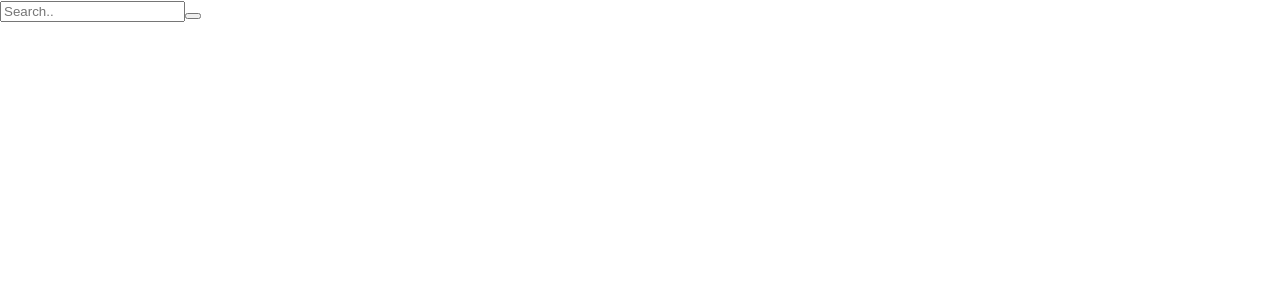
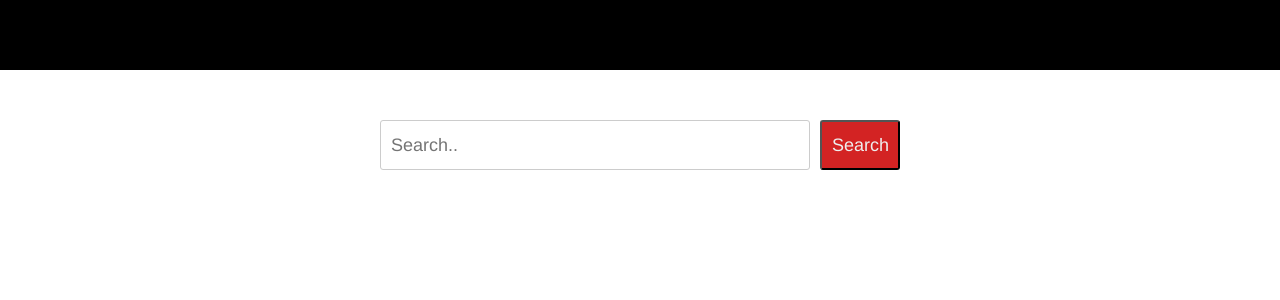
Before and after one commit to chaofan85/yelp-frontend, a React (Create React App) app: page / in a window 1280 px wide. Shown: the top 300 px of the page. Built offline with nearby package versions, Linux system fonts and the light colour scheme.

Commit message:
updated styling

```diff
--- a/src/App.css
+++ b/src/App.css
@@ -30,3 +30,8 @@
     transform: rotate(360deg);
   }
 }
+
+main {
+  width: 80%;
+  margin: auto;
+}
--- a/src/App.js
+++ b/src/App.js
@@ -1,13 +1,19 @@
 import React, { Component } from "react";
 import "./App.css";
+import Header from "./components/header";
 import SearchBar from "./components/searchBar";
+import ResultList from "./components/resultList";
 // import $ from "jquery";
 
 class App extends Component {
   render() {
     return (
       <div>
-        <SearchBar />
+        <Header />
+        <main>
+          <SearchBar />
+          <ResultList />
+        </main>
       </div>
     );
   }
--- /dev/null
+++ b/src/components/header.css
@@ -0,0 +1,5 @@
+header {
+  width: 100%;
+  height: 70px;
+  background: black;
+}
--- a/src/components/header.jsx
+++ b/src/components/header.jsx
@@ -0,0 +1,10 @@
+import React from "react";
+import "./header.css";
+
+const Header = () => (
+  <div>
+    <header />
+  </div>
+);
+
+export default Header;
--- /dev/null
+++ b/src/components/restaurantItem.jsx
@@ -0,0 +1,8 @@
+import React from "react";
+
+const RestaurantItem = ({ name }) => {
+  console.log(name);
+  return <li>{name}</li>;
+};
+
+export default RestaurantItem;
--- /dev/null
+++ b/src/components/resultList.css
@@ -0,0 +1,7 @@
+.search-result {
+  width: 80%;
+}
+
+.restaurant-list {
+  list-style-type: none;
+}
--- /dev/null
+++ b/src/components/resultList.jsx
@@ -0,0 +1,36 @@
+import React from "react";
+import { connect } from "react-redux";
+import RestaurantItem from "./restaurantItem";
+import "./resultList.css";
+
+class ResultList extends React.Component {
+  componentDidMount() {
+    if (this.props.restaurants) {
+      console.log(this.props.restaurants);
+    }
+  }
+  render() {
+    // console.log(this.props.restaurants);
+    const restaurants = this.props.restaurants
+      ? this.props.restaurants.map(res => {
+          return <RestaurantItem key={res.id} name={res.name} />;
+        })
+      : null;
+    return (
+      <section className="search-result">
+        <ul className="restaurant-list">{restaurants}</ul>
+      </section>
+    );
+  }
+}
+
+function mapStateToProps(state) {
+  return {
+    restaurants: state.restaurants
+  };
+}
+
+export default connect(
+  mapStateToProps,
+  null
+)(ResultList);
--- /dev/null
+++ b/src/components/searchBar.css
@@ -0,0 +1,42 @@
+form {
+  display: flex;
+  justify-content: center;
+}
+
+.searchbar-container {
+  width: 70%;
+  margin: 50px auto;
+}
+
+.search-bar {
+  width: 60%;
+  height: 50px;
+  padding: 10px;
+  box-sizing: border-box;
+  border-radius: 3px;
+  border: 1px solid #ccc;
+  vertical-align: middle;
+  font-family: "Helvetica Neue", Helvetica, Arial, sans-serif;
+  font-size: 18px;
+}
+
+.search-button {
+  width: 80px;
+  height: 50px;
+  margin-left: 10px;
+  box-sizing: border-box;
+  border-radius: 3px;
+  padding: 10px;
+  font-family: "Helvetica Neue", Helvetica, Arial, sans-serif;
+  font-size: 18px;
+  color: #eee;
+  background: #d32323 !important;
+  vertical-align: middle;
+  background: none;
+  cursor: pointer;
+}
+
+input:focus,
+button:focus {
+  outline: none;
+}
--- a/src/components/searchBar.jsx
+++ b/src/components/searchBar.jsx
@@ -1,6 +1,7 @@
 import React from "react";
 import { connect } from "react-redux";
 import { searchByLocation } from "../actions/searchActions";
+import "./searchBar.css";
 
 class SearchBar extends React.Component {
   constructor(props) {
@@ -27,13 +28,16 @@ class SearchBar extends React.Component {
       <div className="searchbar-container">
         <form onSubmit={this.handleSubmit}>
           <input
+            className="search-bar"
             type="text"
             placeholder="Search.."
             name="search"
             value={this.state.inputBody}
             onChange={this.handleChange()}
           />
-          <button type="submit" />
+          <button className="search-button" type="submit">
+            Search
+          </button>
         </form>
       </div>
     );
--- a/src/reducers/restaurantsReducer.js
+++ b/src/reducers/restaurantsReducer.js
@@ -3,8 +3,7 @@ import { RECEIVE_BY_LOCATION } from "../actions/searchActions";
 const restaurantsReducer = (state = [], { type, data }) => {
   switch (type) {
     case RECEIVE_BY_LOCATION:
-      console.log(data);
-      break;
+      return data.businesses;
 
     default:
       return state;
```
